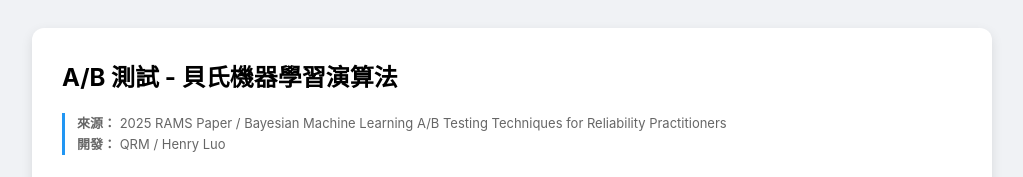
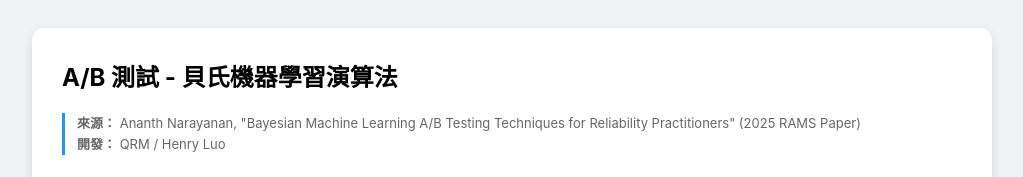
Before and after one commit to inhightw/calculator, a plain HTML site: page Bayesian-ML-algorithms.html in a window 1280 px wide. Shown: the top 177 px of the page, without its empty margins (128-1151 px from the left). Drawn offline with Linux system fonts and the light colour scheme.

Commit message:
Update Bayesian-ML-algorithms.html

```diff
--- a/Bayesian-ML-algorithms.html
+++ b/Bayesian-ML-algorithms.html
@@ -43,7 +43,7 @@
     <h2 style="margin-top:0">A/B 測試 - 貝氏機器學習演算法</h2>
 
 <div style="font-size: 13px; color: #666; margin-bottom: 25px; padding-left: 12px; border-left: 3px solid #2196f3; line-height: 1.6;">
-    <strong>來源：</strong> 2025 RAMS Paper / Bayesian Machine Learning A/B Testing Techniques for Reliability Practitioners<br>
+    <strong>來源：</strong> Ananth Narayanan, "Bayesian Machine Learning A/B Testing Techniques for Reliability Practitioners" (2025 RAMS Paper) <br>
     <strong>開發：</strong> QRM / Henry Luo
 </div>
 
```
